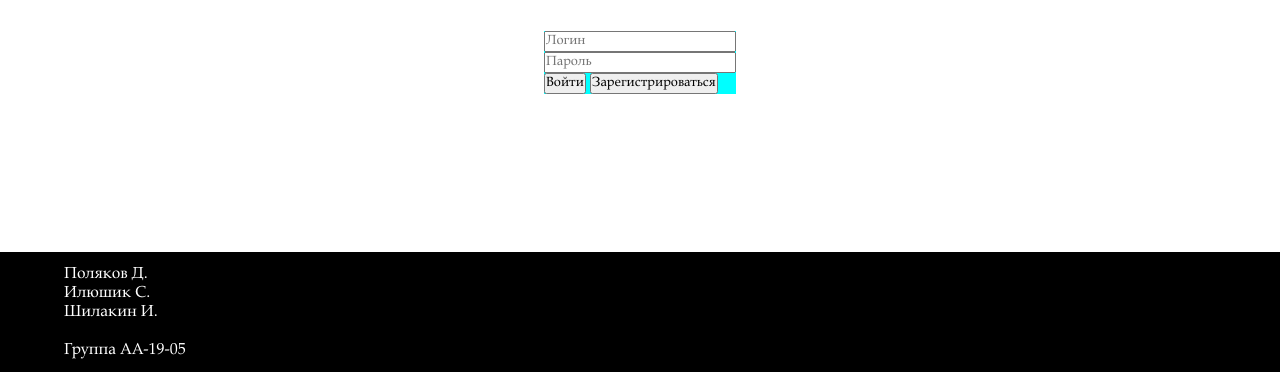
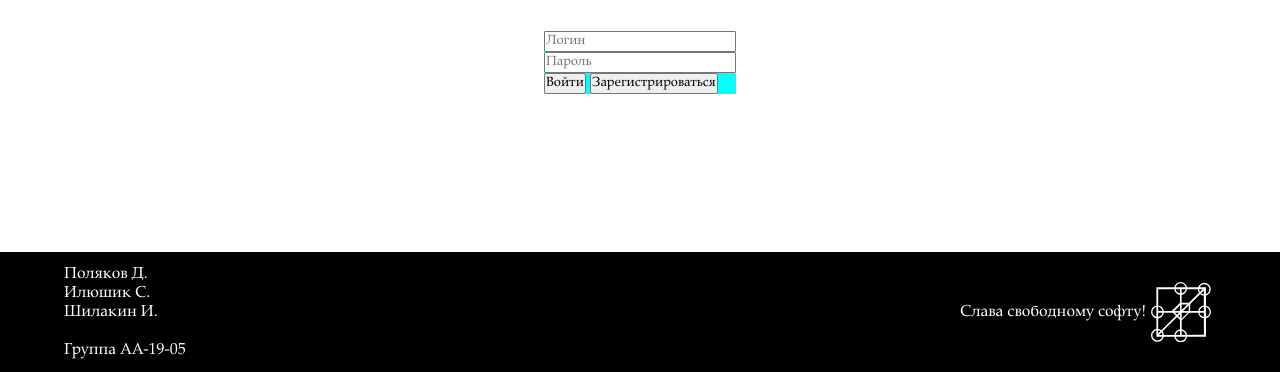
Before and after one commit to Polliakoff/COLRED, a Django app: page /login in a window 1280 px wide. Shown: the part 428-800 px from the top of the page. Run offline with Django 4.2, Linux system fonts and the light colour scheme.

Commit message:
visual and footer logo

```diff
--- a/main/static/main/css/main_style.css
+++ b/main/static/main/css/main_style.css
@@ -48,7 +48,7 @@ header .coach {
   flex-direction: row;
   align-items: center;
   justify-content: space-between;
-  filter: drop-shadow( 3px 3px 2px rgba(34, 60, 80, 0.2));
+  filter: drop-shadow( 3px 3px 2px rgba(34, 60, 80, 0.4));
 }
 
 .coach>div {
@@ -158,6 +158,7 @@ main {
   background-size: cover;
   padding: 5px 0px;
   margin: 10px 50px;
+  filter: drop-shadow( 3px 3px 2px rgba(34, 60, 80, 0.4));
   /* background-color: aliceblue; */
 }
 
@@ -176,7 +177,7 @@ main {
   margin-top: 5px;
   /*background-color: rgb(71, 59, 248);*/
   /* box-shadow: 5px 5px 6px black; */
-  filter: drop-shadow( 3px 3px 2px rgba(34, 60, 80, 0.2));
+  filter: drop-shadow( 10px 10px 4px rgba(34, 60, 80, 0.5));
   margin-bottom: 15px;
 }
 
@@ -186,10 +187,17 @@ main {
   background-size: cover;
 }
 
+.addnew>div {
+  width: 66px;
+  margin-bottom: 86px;
+  font-size: 14px;
+  text-align: center;
+}
+
 .char_logo {
   margin-top: 6px;
-  width: 163px;
-  height: 192px;
+  width: 165px;
+  height: 193px;
   padding-right: 3px;
   /* background-color: red; */
 }
@@ -210,12 +218,30 @@ footer {
   display: flex;
   flex-direction: row;
   align-items: center;
+  justify-content: space-between;
 }
 
+footer>div{
+  margin: 5px 5%;
+}
 
 .about {
   text-align: left;
-  margin: 5px 5%;
+}
+
+.company-info {
+  display: flex;
+  flex-direction: row;
+  align-items: center;
+}
+
+.company-logo {
+  width: 60px;
+  height: 60px;
+  margin: 5px;
+  background: url(../images/company_logo.svg);
+  background-repeat: no-repeat;
+  background-size: cover;
 }
 
 
--- a/main/templates/main/footer_base.html
+++ b/main/templates/main/footer_base.html
@@ -26,6 +26,10 @@
             <br>
             <p>Группа АА-19-05</p>
         </div>
+        <div class="company-info">
+            Слава свободному софту!
+            <div class="company-logo"></div>
+        </div>
     </footer>
 </body>
 
--- a/main/templates/main/main_page.html
+++ b/main/templates/main/main_page.html
@@ -45,6 +45,7 @@ COLRED
 
     <a href="#">
         <div class="listing addnew">
+            <div>Добавить новый</div>
         </div>
     </a>
 </div>
```
